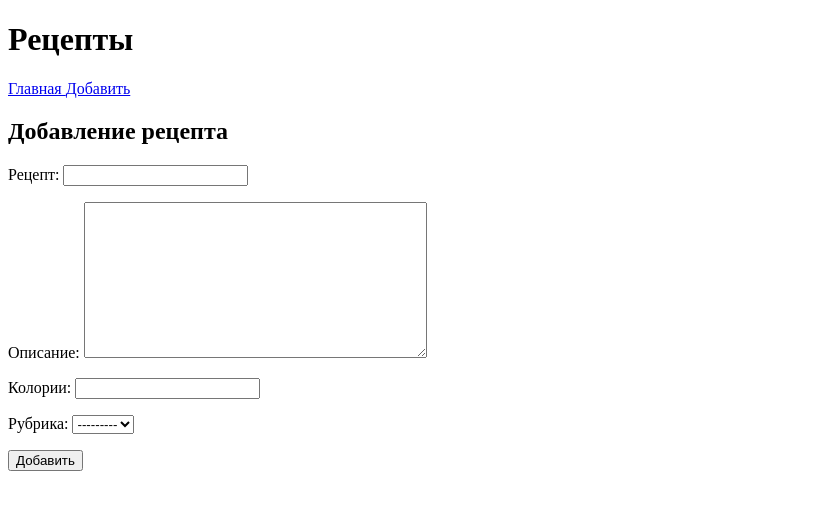
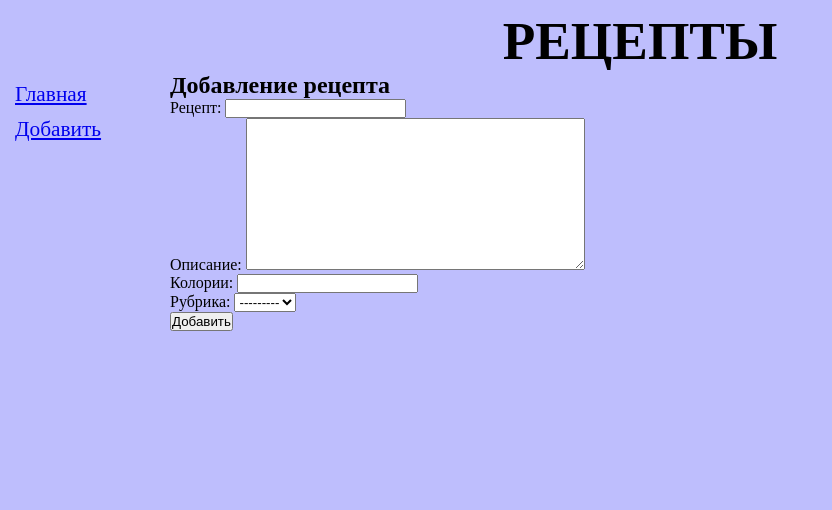
Before and after one commit to DarkWolf1990/app_board_ricepes, a Django app: page /bboard/add/ in a window 1280 px wide. Shown: the top 510 px of the page, without its empty margins (0-832 px from the left). Run offline with Django 3.2, Linux system fonts and the light colour scheme; data that the repository does not hold is empty.

Commit message:
add style

```diff
--- /dev/null
+++ b/samplesite/bboard/static/bboard/style.css
@@ -0,0 +1,28 @@
+*{
+    margin: 0;
+    padding: 0;
+}
+body{
+    background-color: #bebefd;
+}
+
+header h1{
+    margin-top: 10px;
+    font-size: 40pt;
+    text-transform: uppercase;
+    text-align: center;
+
+}
+nav{
+    font-size: 16pt;
+    width: 150px;
+    float: left;
+    margin-left: 15px;
+}
+nav a{
+    display: block;
+    margin: 10px 0px;
+}
+section{
+    margin-left: 170px;
+}
--- a/samplesite/bboard/templates/layout/basic.html
+++ b/samplesite/bboard/templates/layout/basic.html
@@ -1,8 +1,10 @@
+{% load static %}
 <!DOCTYPE html>
 <html lang="en">
 <head>
     <meta charset="UTF-8">
     <title>{% block title %}Главная{% endblock %} :: Доска рецептов</title>
+    <link rel="stylesheet" type="text/css" href="{% static 'bboard/style.css' %}">
 </head>
 <body>
 <header>
```
